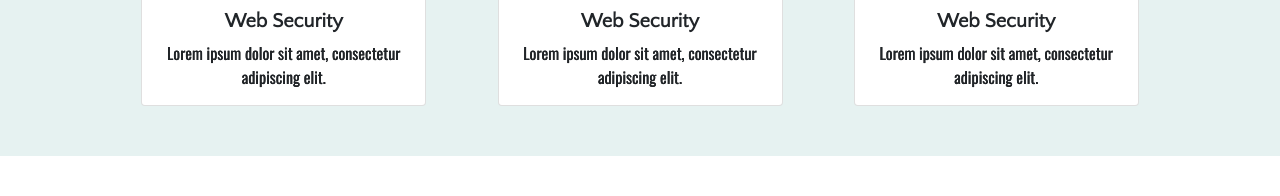
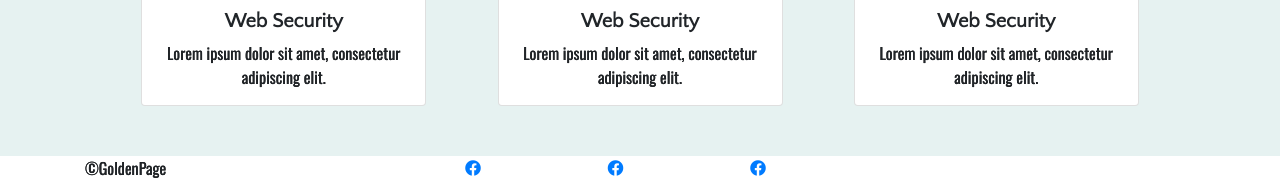
Before and after one commit to cptTimon/GoldenPage, a website: page index.html in a window 1280 px wide. Shown: the part 2225-2421 px from the top of the page. Before the commit the page ends 2381 px from the top, so only its background shows below. Drawn offline with nearby package versions, Linux system fonts and the light colour scheme.

Commit message:
Add Footer HTML

```diff
--- a/index.html
+++ b/index.html
@@ -127,5 +127,28 @@
                 </div>
             </div>
         </section>
+
+        <footer>
+            <div class="container">
+                <div class="row">
+                    <div class="col-md-4">
+                        <p>&copy;GoldenPage</p>
+                    </div>
+                    <div class="col-md-6">
+                        <div class="row">
+                            <div class="col-md-3">
+                                <a href="#"><i class="fab fa-facebook"></i></a>
+                            </div>
+                            <div class="col-md-3">
+                                <a href="#"><i class="fab fa-facebook"></i></a>
+                            </div>
+                            <div class="col-md-3">
+                                <a href="#"><i class="fab fa-facebook"></i></a>
+                            </div>
+                        </div>
+                    </div>
+                </div>
+            </div>
+        </footer>
     </body>
 </html>
--- a/sass/style.scss
+++ b/sass/style.scss
@@ -170,6 +170,12 @@
     }
 }
 
+/* Footer */
+
+.social {
+    text-align: center;
+}
+
 /* Media */
 
 @media (max-width: 767px) {
```
Also changed, not shown: css/style.css, 1 other file.
